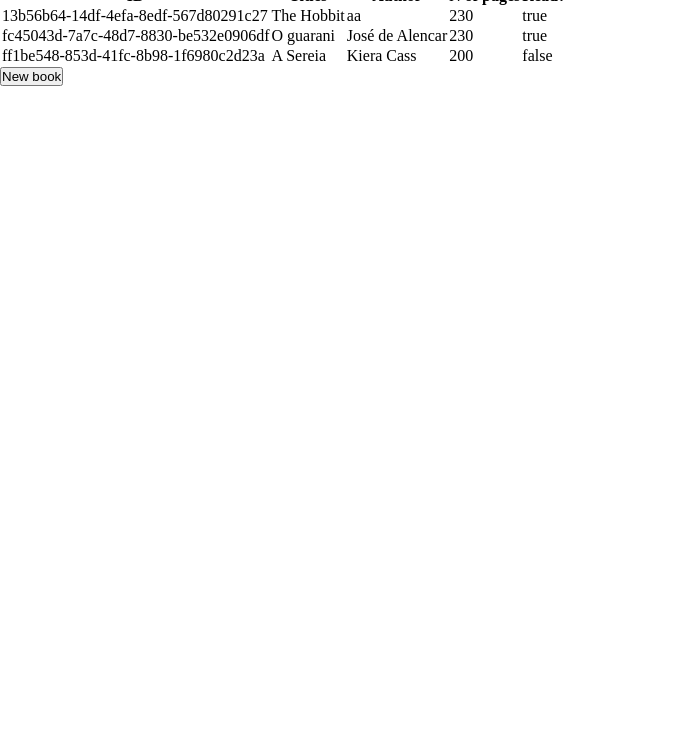
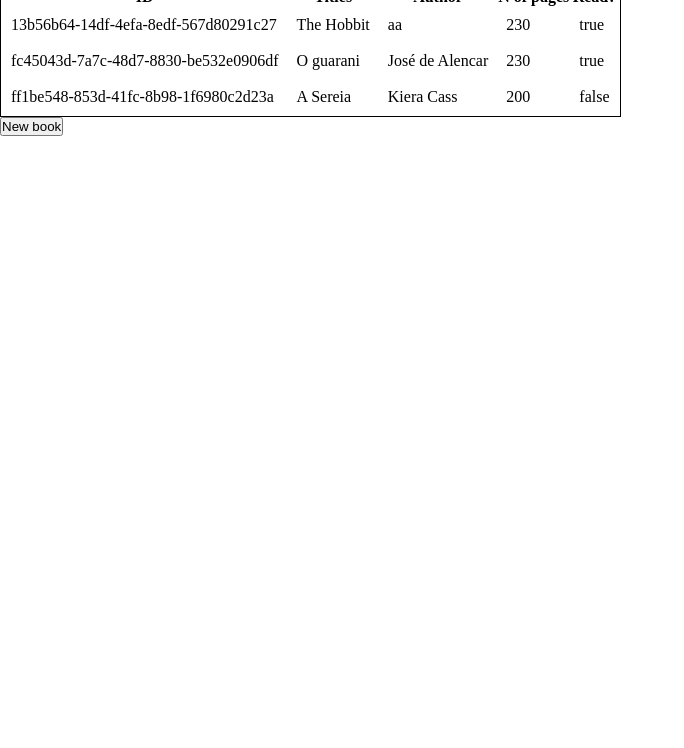
Before and after one commit to raory1/library, a plain HTML site: page index.html in a window 1280 px wide. Shown: the part 52-800 px from the top of the page, without its empty margins (0-684 px from the left). Drawn offline with Linux system fonts and the light colour scheme.

Commit message:
style: add basic style to table

```diff
--- a/styles.css
+++ b/styles.css
@@ -6,3 +6,11 @@
     box-sizing: border-box;
     text-decoration: none;
 }
+
+table{
+    border: 1px solid;
+}
+
+td {
+    padding: 8px;
+}
```
